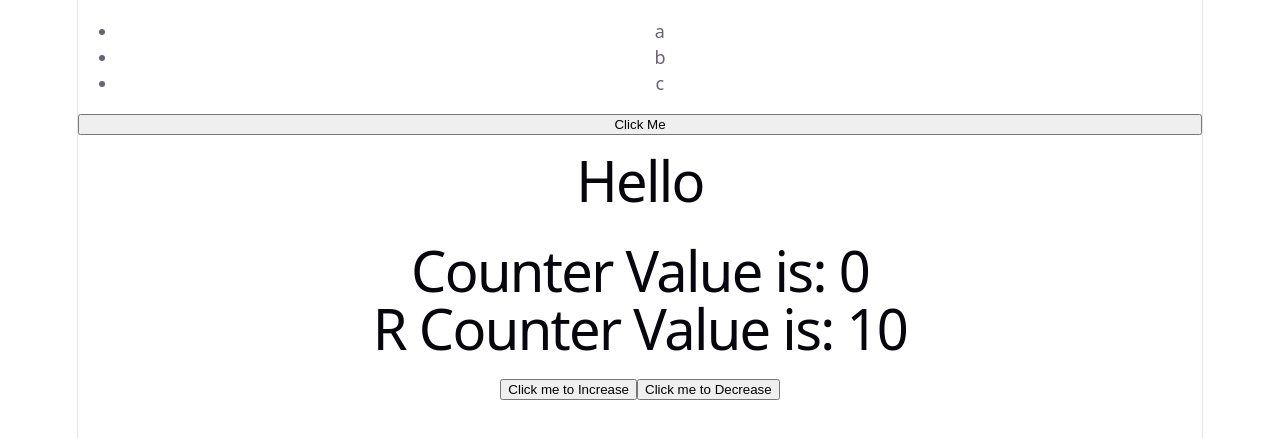
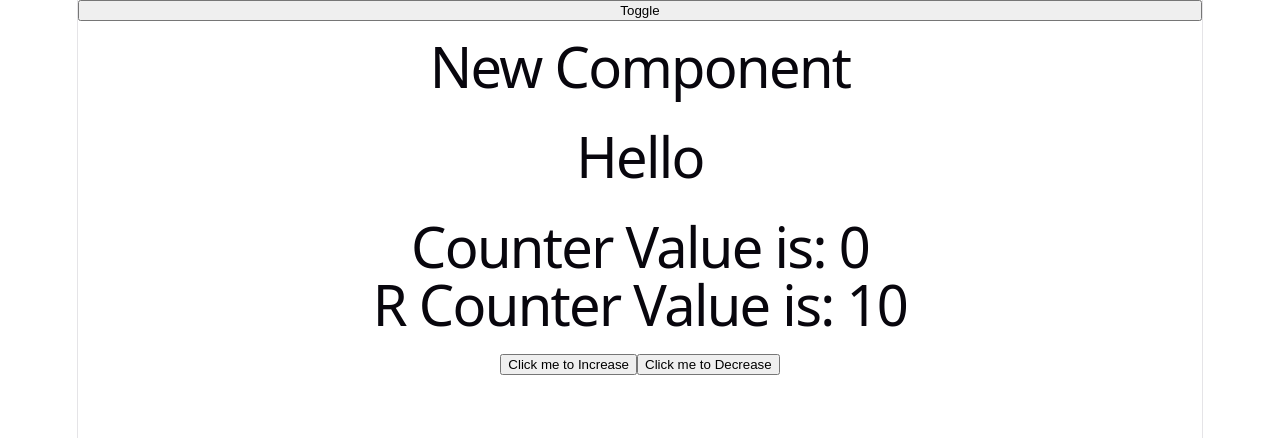
Before and after one commit to vidyashevale24/react-blog, a React (Vite) app: page / in a window 1280 px wide. Shown: the top 438 px of the page. Built offline with nearby package versions, Linux system fonts and the light colour scheme.

Commit message:
use state commit

```diff
--- a/src/App.jsx
+++ b/src/App.jsx
@@ -5,26 +5,33 @@ import heroImg from './assets/hero.png'
 import './App.css'
 import ToDo from './ToDo'
 import Counter from './Counter'
+import Toggle from './Toggle'
+
 
 function App() {
-//   function callFun(){
-// 	alert("Function called1");
-// }
+	/* function callFun(){
+		alert("Function called1");
+	} */
+	const [display,setDisplay] =useState(true);
+
+	const toggle = () => {
+		setDisplay(!display);
+	}
+
 	return (
 		<>
-	<ul>
-		<li>a</li>
-		<li>b</li>
-		<li>c</li>
-	</ul>
 
-	<button onClick={callFun}>Click Me</button>
+
+			{/* <button onClick={callFun}>CLick me </button> */}
+			{<button onClick={toggle}>Toggle </button>}
+			{display?<Toggle />:''}
 			<ToDo />
 			<Counter />
+
 		</>
 	)
 }
-const callFun=()=>{
+const callFun = () => {
 	alert("Function called1");
 }
 
--- a/src/Counter.jsx
+++ b/src/Counter.jsx
@@ -2,7 +2,7 @@ import { useState } from "react";
 
 const Counter = () => {
 
-    const [count, setCount] = useState(0);
+    const [count, setCount]  = useState(0);
     const [Rcount, revCount] = useState(10);
     return (<>
         <div>
@@ -10,7 +10,6 @@ const Counter = () => {
             <h1>R Counter Value is: {Rcount}</h1>
             <button onClick={() => setCount(count + 1)}>Click me to Increase</button>
             <button onClick={() => revCount(Rcount - 1)}>Click me to Decrease</button>
-
         </div>
     </>
     )
--- /dev/null
+++ b/src/Toggle.jsx
@@ -0,0 +1,8 @@
+const Toggle = () => {
+    return (
+        <>
+            <h1>New Component</h1>
+        </>
+    )
+}
+export default Toggle;
```
Lines whose indentation alone changed are shown as unchanged.
